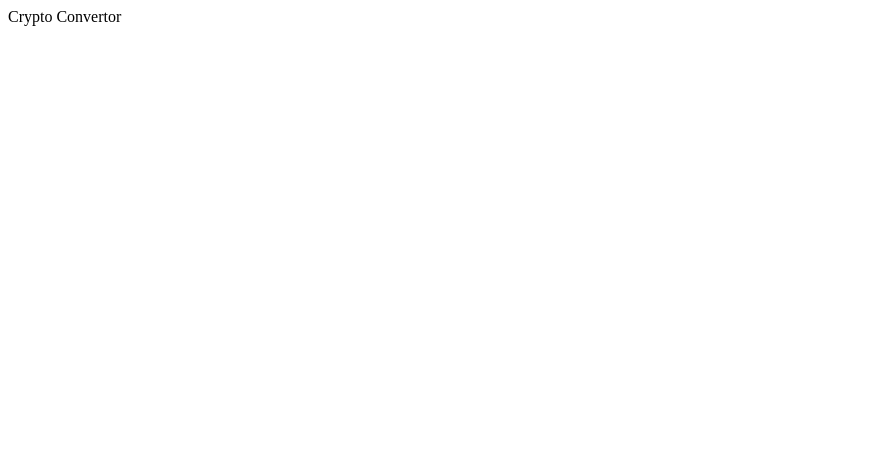
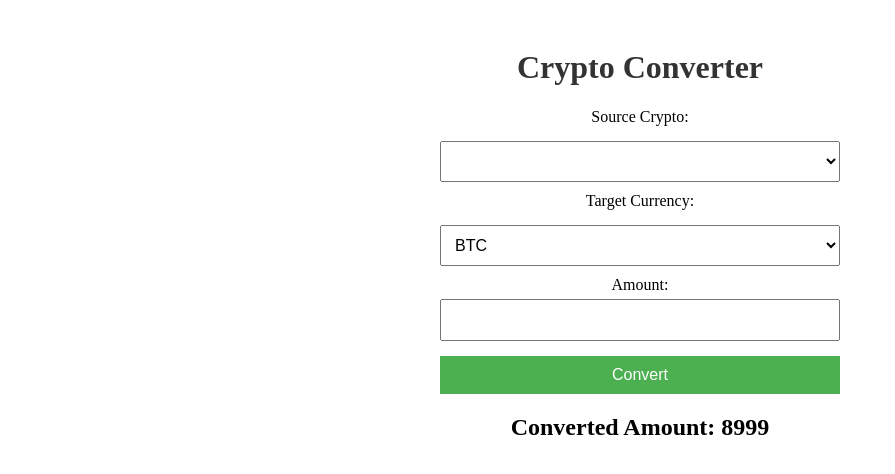
Before and after one commit to JagadeeshAleti/crypto-currency-convertor, a React (Create React App) app in the folder frontend/: page / in a window 1280 px wide. Shown: the top 474 px of the page, without its empty margins (0-895 px from the left). Built offline with nearby package versions, Linux system fonts and the light colour scheme.

Commit message:
Build basic form

```diff
--- a/frontend/src/App.css
+++ b/frontend/src/App.css
@@ -0,0 +1,64 @@
+.App {
+    text-align: center;
+    padding: 20px;
+}
+
+h1 {
+    color: #333;
+}
+
+form {
+    margin-top: 20px;
+    max-width: 400px;
+    margin-left: auto;
+    margin-right: auto;
+}
+
+label {
+    display: block;
+    margin: 10px 0;
+}
+
+select,
+input,
+button {
+    width: 100%;
+    padding: 10px;
+    font-size: 16px;
+    margin-top: 5px;
+    box-sizing: border-box;
+    border-radius: 5pxo;
+}
+
+button {
+    background-color: #4caf50;
+    color: white;
+    cursor: pointer;
+    border: none;
+}
+
+button:hover {
+    background-color: #45a049;
+}
+
+pre {
+    font-size: 14px;
+    overflow: auto;
+    white-space: pre-wrap;
+}
+
+p {
+    color: red;
+}
+
+.error {
+    border: 2px solid red;
+    border-radius: 5px;
+}
+
+/* Media queries for responsiveness */
+@media screen and (max-width: 600px) {
+    form {
+        max-width: 100%;
+    }
+}
--- a/frontend/src/App.js
+++ b/frontend/src/App.js
@@ -1,8 +1,53 @@
+import { useState, useEffect } from 'react';
 import './App.css';
 
+const CURRECIES = ['btc', 'eth', 'ltc', 'bch', 'bnb', 'eos', 'xrp', 'xlm', 'link', 'dot', 'yfi', 'usd', 'aed', 'ars', 'aud', 'bdt', 'bhd', 'bmd', 'brl', 'cad', 'chf', 'clp', 'cny', 'czk', 'dkk', 'eur', 'gbp', 'gel', 'hkd', 'huf', 'idr', 'ils', 'inr', 'jpy', 'krw', 'kwd', 'lkr', 'mmk', 'mxn', 'myr', 'ngn', 'nok', 'nzd', 'php', 'pkr', 'pln', 'rub', 'sar', 'sek', 'sgd', 'thb', 'try', 'twd', 'uah', 'vef', 'vnd', 'zar', 'xdr', 'xag', 'xau', 'bits', 'sats'];
+
 function App() {
+
+  const [formData, setFormData] = useState({
+    sourceCrypto: '',
+    amount: '',
+    targetCurrency: 'usd',
+  });
+
+  const [sourceCryptos, setSourceCryptos] = useState([]);
+  const [convertedAmount, setConvertedAmount] = useState(8999);
   return (
-    <>Crypto Convertor</>
+    <div className="App">
+      <h1>Crypto Converter</h1>
+      <form onSubmit={() => { }}>
+        <div>
+          <label>Source Crypto:</label>
+          <select name="sourceCrypto" value={''} onChange={() => { }}>
+            {sourceCryptos?.map(crypto => (
+              <option key={crypto?.id} value={crypto?.id}>{crypto?.name}</option>
+            ))}
+          </select>
+        </div>
+
+        <div>
+          <label>Target Currency:</label>
+          <select name="targetCurrency" value={''} onChange={() => { }}>
+            {CURRECIES.map(currency => (
+              <option key={currency} value={currency}>{currency.toUpperCase()}</option>
+            ))}
+          </select>
+        </div>
+
+        <label>
+          Amount:
+          <input type="number" name="amount" value={formData.amount} onChange={() => { }} />
+        </label>
+
+        <button type="submit">Convert</button>
+      </form>
+      {convertedAmount !== null && (
+        <div>
+          <h2>Converted Amount: {convertedAmount}</h2>
+        </div>
+      )}
+    </div>
   );
 }
 
```
